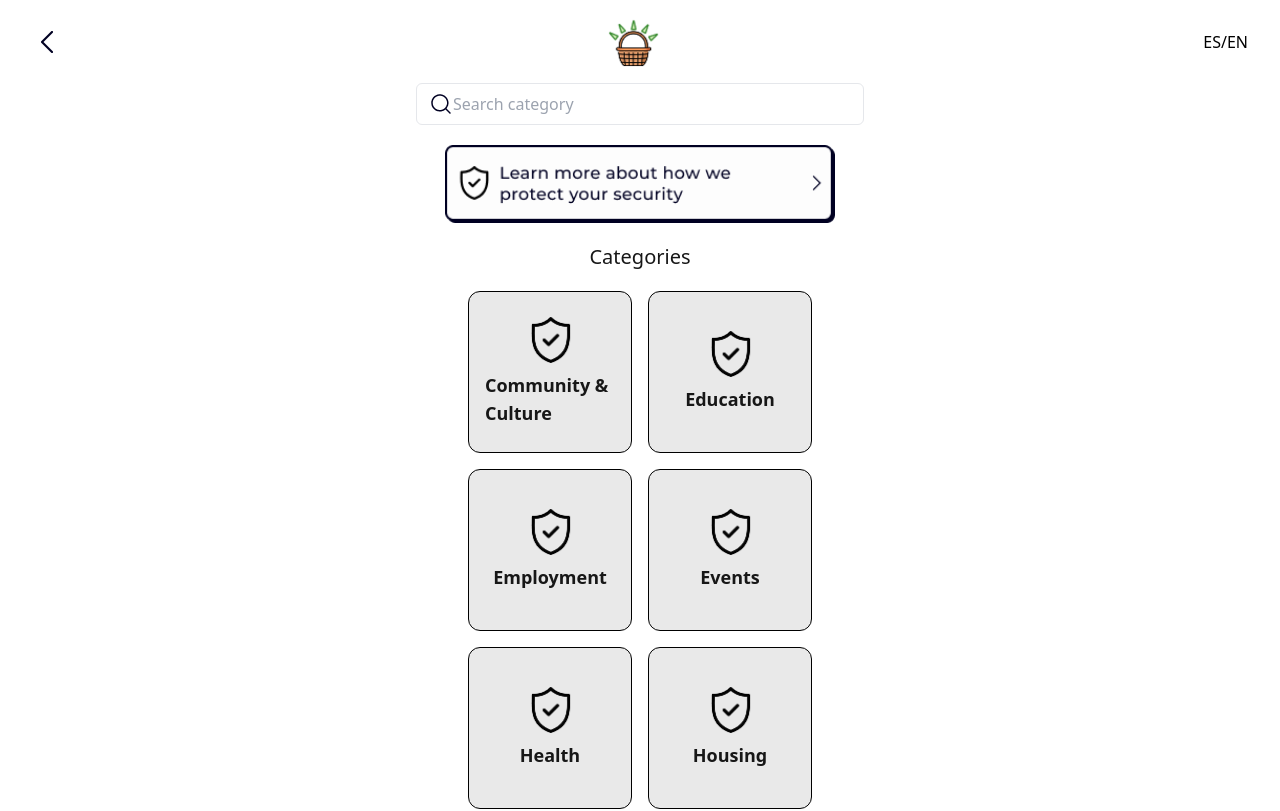
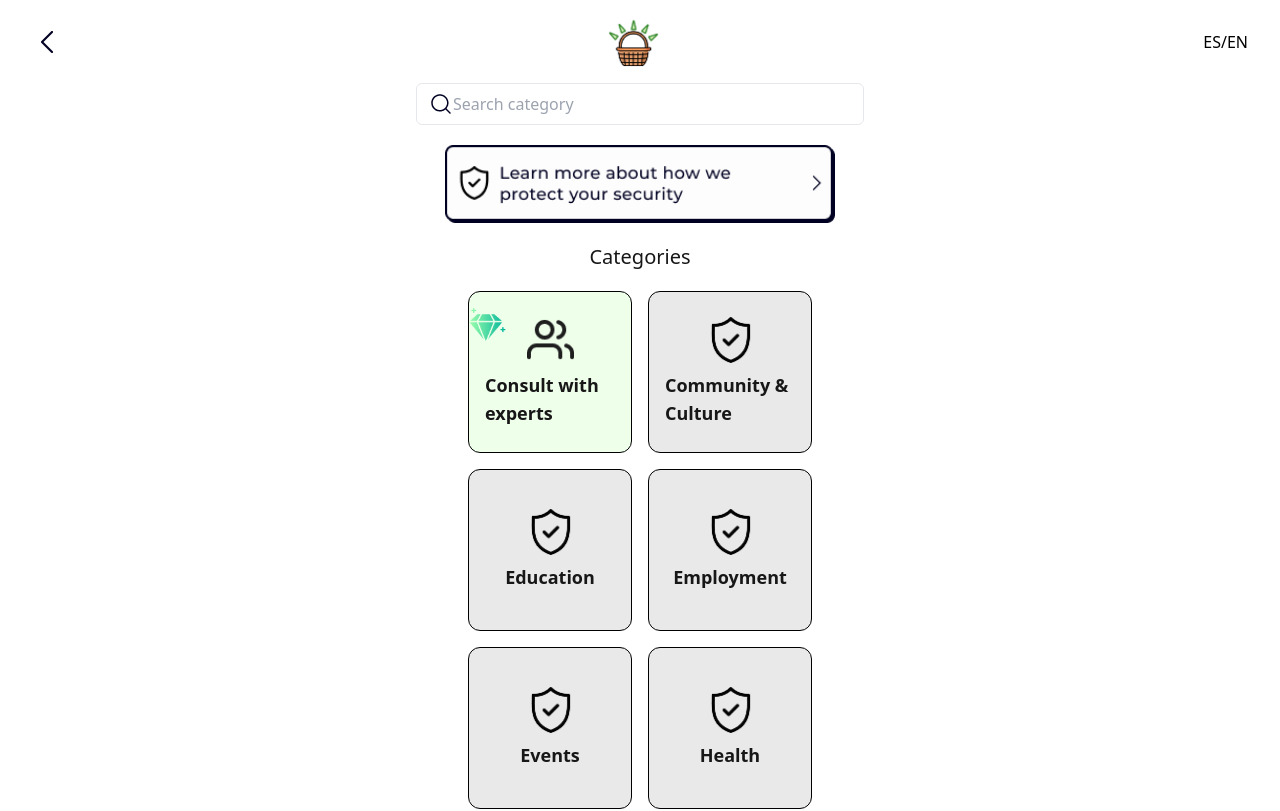
Before and after one commit to carinareyv/mercado, a Next.js app: page / in a window 1280 px wide. Shown: the top 811 px of the page. Built offline with nearby package versions, Linux system fonts and the light colour scheme.

Commit message:
green background on card

```diff
--- a/src/app/components/categoryCard.tsx
+++ b/src/app/components/categoryCard.tsx
@@ -9,10 +9,19 @@ interface CategoryCardProps {
 const CategoryCard: React.FC<CategoryCardProps> = ({ name, imageUrl, onClick }) => {
   return (
     <div
-      className="bg-[#E9E9E9] w-[164px] h-[162px] border border-black p-4 rounded-xl flex flex-col items-center justify-center text-[20px] cursor-pointer transition-transform transform hover:scale-105"
+      className={`${name === "Consult with experts" ? "bg-[#EEFFEA] relative" : "bg-[#E9E9E9]"} w-[164px] h-[162px] border border-black p-4 rounded-xl flex flex-col items-center justify-center text-[20px] cursor-pointer transition-transform transform hover:scale-105`}
       onClick={onClick}
     >
       <Image src={imageUrl} alt={name} width={47} height={47} className="mb-2" />
+      {name === "Consult with experts" &&  (
+          <Image
+          src="/diamond.png"
+          alt=""
+          width={41}
+          height={41}
+          className="absolute left-[-10px] top-5 translate-x-2 -translate-y-2"
+        />
+      )}
       <h3 className="text-lg font-semibold">{name}</h3>
     </div>
   );
--- a/src/app/page.tsx
+++ b/src/app/page.tsx
@@ -12,48 +12,54 @@ import { useRouter } from "next/navigation";
 const categories = [
   {
     id: 1,
+    name: "experts",
+    label: "Consult with experts",
+    imageUrl: "/Users.png",
+  },
+  {
+    id: 2,
     name: "communityCulture",
     label: "Community & Culture",
     imageUrl: "/securityLogoCategory.png",
   },
   {
-    id: 2,
+    id: 3,
     name: "education",
     label: "Education",
     imageUrl: "/securityLogoCategory.png",
   },
   {
-    id: 3,
+    id: 4,
     name: "employment",
     label: "Employment",
     imageUrl: "/securityLogoCategory.png",
   },
   {
-    id: 4,
+    id: 5,
     name: "events",
     label: "Events",
     imageUrl: "/securityLogoCategory.png",
   },
   {
-    id: 5,
+    id: 6,
     name: "health",
     label: "Health",
     imageUrl: "/securityLogoCategory.png",
   },
   {
-    id: 6,
+    id: 7,
     name: "housing",
     label: "Housing",
     imageUrl: "/securityLogoCategory.png",
   },
   {
-    id: 7,
+    id: 8,
     name: "legalAid",
     label: "Legal Aid",
     imageUrl: "/securityLogoCategory.png",
   },
   {
-    id: 8,
+    id: 9,
     name: "socialServices",
     label: "Social Services",
     imageUrl: "/securityLogoCategory.png",
@@ -127,7 +133,7 @@ export default function Home() {
               />
             </Link>
             <h1 className="text-xl items-start">Categories</h1>
-            <div className="grid grid-cols-2 gap-4 justify-center">
+            <div className="grid grid-cols-2 gap-4 justify-center items-center">
               {categories.map((category) => (
                 <CategoryCard
                   key={category.id}
```
Also changed, not shown: public/Users.png (added), public/diamond.png (added).
